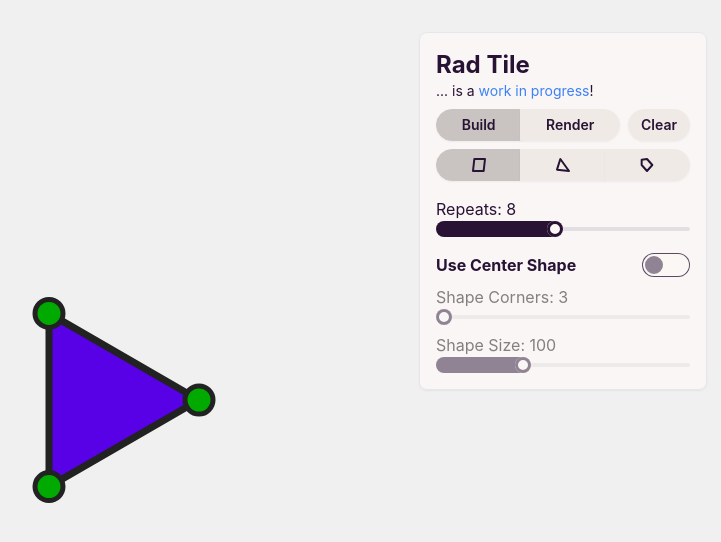
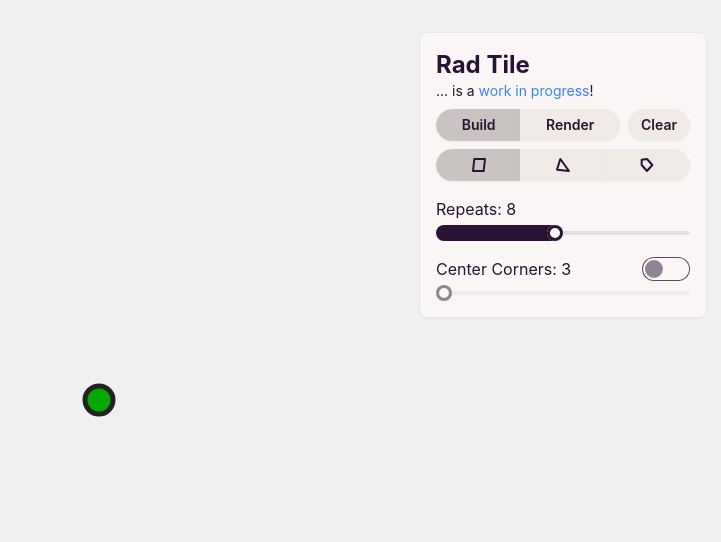
Before and after one commit to flatpickles/rad-tile, a React (Vite) app: page / in a window 1280 px wide. Shown: the top 542 px of the page, without its empty margins (541-1262 px from the left). Built offline with nearby package versions, Linux system fonts and the light colour scheme.

Commit message:
Use center shape UI to configure center shape

```diff
--- a/src/components/CenterShapeSelector.tsx
+++ b/src/components/CenterShapeSelector.tsx
@@ -1,38 +1,40 @@
-import React, { useState } from 'react';
+import React from 'react';
+import { Defaults } from '../util/Defaults';
 import SimpleSlider from './SimpleSlider';
 
 /*
     todo:
-    - centralize state values
-    - disable after shape is started
-    - set repeats accordingly
-    - handle reset
-    - make it pretty
+    - clean up state stuff
+    - allow multiples for new base
 */
 
 interface CenterShapeSelectorProps {
     enabled: boolean;
+    shapeCorners: number;
+    setShapeCorners: (value: number) => void;
+    useCenterShape: boolean;
+    setUseCenterShape: (value: boolean) => void;
 }
 
 const CenterShapeSelector: React.FC<CenterShapeSelectorProps> = ({
     enabled,
+    shapeCorners,
+    setShapeCorners,
+    useCenterShape,
+    setUseCenterShape,
 }) => {
-    const [useCenterShape, setUseCenterShape] = useState(false);
-    const [shapeCorners, setShapeCorners] = useState(3);
-    const [shapeSize, setShapeSize] = useState(100);
-
     return (
         <div
-            className={`flex flex-col gap-2 ${!enabled ? 'opacity-50 pointer-events-none' : ''}`}
+            className={`flex flex-col gap-1 ${!enabled ? 'opacity-50 pointer-events-none' : ''}`}
         >
             <div className="form-control">
                 <label className="label cursor-pointer p-0">
                     <span
-                        className={`font-bold label-text text-base ${
+                        className={`label-text text-base ${
                             !enabled ? 'btn-secondary opacity-50' : ''
                         }`}
                     >
-                        Use Center Shape
+                        Center Corners: {shapeCorners}
                     </span>
                     <input
                         type="checkbox"
@@ -47,19 +49,8 @@ const CenterShapeSelector: React.FC<CenterShapeSelectorProps> = ({
                 value={shapeCorners}
                 setValue={setShapeCorners}
                 min={3}
-                max={12}
+                max={Defaults.maxCenterCorners}
                 step={1}
-                label="Shape Corners"
-                disabled={!useCenterShape}
-            />
-
-            <SimpleSlider
-                value={shapeSize}
-                setValue={setShapeSize}
-                min={50}
-                max={200}
-                step={10}
-                label="Shape Size"
                 disabled={!useCenterShape}
             />
         </div>
--- a/src/components/RepeatSlider.tsx
+++ b/src/components/RepeatSlider.tsx
@@ -28,7 +28,7 @@ const RepeatSlider: React.FC<RepeatSliderProps> = ({
     }
 
     return (
-        <div className="flex flex-col">
+        <div className="flex flex-col gap-1">
             <div className="flex justify-between">
                 <p>Repeats: {repeats}</p>
                 {baseRepeats && <p>Base: {baseRepeats}</p>}
--- a/src/components/SimpleSlider.tsx
+++ b/src/components/SimpleSlider.tsx
@@ -23,7 +23,7 @@ const SimpleSlider: React.FC<SimpleSliderProps> = ({
     }
 
     return (
-        <div className="flex flex-col">
+        <div className="flex flex-col gap-1">
             {label && (
                 <div className="flex justify-between">
                     <p
--- a/src/main/ContentsBuild.tsx
+++ b/src/main/ContentsBuild.tsx
@@ -13,6 +13,12 @@ interface ContentsBuildProps {
     setActiveShape: (shape: ShapeType) => void;
     baseRepeats: number | null;
     setBaseRepeats: (baseRepeats: number | null) => void;
+    centerShapeAvailable: boolean;
+    setCenterShapeAvailable: (centerShapeAvailable: boolean) => void;
+    useCenterShape: boolean;
+    setUseCenterShape: (useCenterShape: boolean) => void;
+    shapeCorners: number;
+    setShapeCorners: (shapeCorners: number) => void;
 }
 
 const ContentsBuild: React.FC<ContentsBuildProps> = ({
@@ -23,7 +29,20 @@ const ContentsBuild: React.FC<ContentsBuildProps> = ({
     setBaseRepeats,
     activeShape,
     setActiveShape,
+    centerShapeAvailable,
+    setCenterShapeAvailable,
+    useCenterShape,
+    setUseCenterShape,
+    shapeCorners,
+    setShapeCorners,
 }) => {
+    const initializeWithCenterShape = (corners: number) => {
+        manager.initializeWithCenterShape(corners);
+        setRepeats(corners);
+        setBaseRepeats(corners);
+        manager.setRepeats(corners);
+    };
+
     const handleShapeChange = (shape: ShapeType) => {
         setActiveShape(shape);
         manager.setShape(shape);
@@ -34,10 +53,37 @@ const ContentsBuild: React.FC<ContentsBuildProps> = ({
         manager.setRepeats(repeatCount);
     };
 
+    const handleUseCenterShapeChange = (useCenterShape: boolean) => {
+        setUseCenterShape(useCenterShape);
+        if (useCenterShape) {
+            initializeWithCenterShape(shapeCorners);
+        } else {
+            manager.reset(false);
+            setBaseRepeats(null);
+        }
+    };
+
+    const handleCenterShapeCornersChange = (corners: number) => {
+        setShapeCorners(corners);
+        if (useCenterShape) {
+            initializeWithCenterShape(shapeCorners);
+        }
+    };
+
     useEffect(() => {
         const addRemoveListener = (event: TileManagerEvent) => {
+            const centerOnly =
+                event.currentTiles.length === 1 &&
+                event.currentTiles[0].isCenter;
             setBaseRepeats(
-                event.newMinRepeats !== Infinity ? event.newMinRepeats : null,
+                event.newMinRepeats !== Infinity
+                    ? event.newMinRepeats
+                    : centerOnly
+                      ? event.currentTiles[0].corners.length
+                      : null,
+            );
+            setCenterShapeAvailable(
+                event.currentTiles.length === 0 || centerOnly,
             );
         };
         manager.addEventListener('add', addRemoveListener);
@@ -59,7 +105,13 @@ const ContentsBuild: React.FC<ContentsBuildProps> = ({
                 setRepeats={repeatSliderSet}
                 baseRepeats={baseRepeats}
             />
-            <CenterShapeSelector enabled={true} />
+            <CenterShapeSelector
+                enabled={centerShapeAvailable}
+                shapeCorners={shapeCorners}
+                setShapeCorners={handleCenterShapeCornersChange}
+                useCenterShape={useCenterShape}
+                setUseCenterShape={handleUseCenterShapeChange}
+            />
         </div>
     );
 };
--- a/src/main/Overlay.tsx
+++ b/src/main/Overlay.tsx
@@ -17,6 +17,9 @@ const Overlay: React.FC<OverlayProps> = ({ manager }) => {
     const [repeats, setRepeats] = useState(Defaults.repeats);
     const [baseRepeats, setBaseRepeats] = useState<number | null>(null);
     const [activeShape, setActiveShape] = useState<ShapeType>('quad');
+    const [centerShapeAvailable, setCenterShapeAvailable] = useState(true);
+    const [useCenterShape, setUseCenterShape] = useState(false);
+    const [shapeCorners, setShapeCorners] = useState(3);
 
     const handleModeChange = (mode: TileManagerMode) => {
         setActiveMode(mode);
@@ -27,6 +30,9 @@ const Overlay: React.FC<OverlayProps> = ({ manager }) => {
         setRepeats(Defaults.repeats);
         setBaseRepeats(null);
         setActiveShape(Defaults.shape);
+        setCenterShapeAvailable(true);
+        setUseCenterShape(false);
+        setShapeCorners(3);
         handleModeChange('build');
         manager.reset();
     };
@@ -50,6 +56,12 @@ const Overlay: React.FC<OverlayProps> = ({ manager }) => {
                     setBaseRepeats={setBaseRepeats}
                     activeShape={activeShape}
                     setActiveShape={setActiveShape}
+                    centerShapeAvailable={centerShapeAvailable}
+                    setCenterShapeAvailable={setCenterShapeAvailable}
+                    useCenterShape={useCenterShape}
+                    setUseCenterShape={setUseCenterShape}
+                    shapeCorners={shapeCorners}
+                    setShapeCorners={setShapeCorners}
                 />
             )}
             {activeMode === 'render' && <ContentsRender manager={manager} />}
--- a/src/tile/TileManager.ts
+++ b/src/tile/TileManager.ts
@@ -58,10 +58,6 @@ export class TileManager {
     private mode: TileManagerMode = Defaults.mode;
     private repeats: number = Defaults.repeats;
     private shapeType: ShapeType = Defaults.shape;
-
-    constructor() {
-        this.model.initializeWithStartTile(3);
-    }
 
     // Event listeners
 
@@ -135,7 +131,7 @@ export class TileManager {
                     this.hoverPoint.x,
                     this.hoverPoint.y,
                 );
-                if (!tileToSelect?.removable) return;
+                if (tileToSelect?.isCenter) return;
                 const newSelectedTileId = tileToSelect?.id;
                 // Change the selected tile, or remove it if it's already selected
                 if (
@@ -150,10 +146,11 @@ export class TileManager {
                         this.#broadcast({
                             type: 'remove',
                             newMinRepeats: this.model.minRepeats,
+                            currentTiles: this.model.tiles,
                         });
                     }
                 } else {
-                    this.selectedTileId = newSelectedTileId;
+                    this.selectedTileId = newSelectedTileId ?? null;
                 }
             }
         }
@@ -261,11 +258,17 @@ export class TileManager {
         this.#broadcast({
             type: 'add',
             newMinRepeats: this.model.minRepeats,
+            currentTiles: this.model.tiles,
         });
         return true;
     }
 
     // State handling
+
+    initializeWithCenterShape(corners: number) {
+        this.reset(false);
+        this.model.initializeWithStartTile(corners);
+    }
 
     setRepeats(repeats: number) {
         this.repeats = repeats;
@@ -274,12 +277,15 @@ export class TileManager {
         }
     }
 
-    reset() {
+    reset(setDefaults: boolean = true) {
         this.model.clear();
         this.zoom = 1;
         this.cancelInput();
-        this.setRepeats(Defaults.repeats);
-        this.setShape(Defaults.shape);
+        this.progressPoints = [];
+        if (setDefaults) {
+            this.setRepeats(Defaults.repeats);
+            this.setShape(Defaults.shape);
+        }
     }
 
     setMode(mode: TileManagerMode) {
--- a/src/tile/TileModel.ts
+++ b/src/tile/TileModel.ts
@@ -29,7 +29,7 @@ export type Tile = {
     repeats: number;
     color: string;
     id: string;
-    removable: boolean;
+    isCenter: boolean;
 };
 
 export function tileRotationPoints(tile: Tile): Point[][] {
@@ -59,7 +59,7 @@ function getCenterTile(pointCount: number, radius = 100): Tile {
         repeats: 1,
         color: randomColor(),
         id: crypto.randomUUID(),
-        removable: false,
+        isCenter: true,
     };
 }
 
@@ -268,7 +268,7 @@ export class TileModel {
         if (index === -1) {
             return false;
         }
-        if (!this.tiles[index].removable) {
+        if (this.tiles[index].isCenter) {
             return false;
         }
 
@@ -289,6 +289,7 @@ export class TileModel {
         // Update minRepeats
         let newMinRepeats = Infinity;
         this.tiles.forEach((tile) => {
+            if (tile.isCenter) return;
             newMinRepeats = Math.min(newMinRepeats, tile.repeats);
         });
         this.minRepeats = newMinRepeats;
@@ -335,7 +336,7 @@ export class TileModel {
             repeats,
             color: this.currentColor,
             id: this.currentId,
-            removable: true,
+            isCenter: false,
         };
         return this.canCommitTile(this.progressTile);
     }
--- a/src/tile/TileTypes.ts
+++ b/src/tile/TileTypes.ts
@@ -1,3 +1,5 @@
+import { Tile } from './TileModel';
+
 export type TileManagerMode = 'build' | 'render';
 export type ShapeType = 'quad' | 'tri' | 'free';
 
@@ -5,6 +7,7 @@ export type TileManagerEventType = 'add' | 'remove';
 export type TileManagerEvent = {
     type: TileManagerEventType;
     newMinRepeats: number;
+    currentTiles: Tile[];
 };
 
 export type TileStyle = {
--- a/src/util/Defaults.ts
+++ b/src/util/Defaults.ts
@@ -3,12 +3,14 @@ import { ShapeType, TileManagerMode, TileStyle } from '../tile/TileTypes';
 export const Defaults: {
     repeats: number;
     maxRepeats: number;
+    maxCenterCorners: number;
     shape: ShapeType;
     mode: TileManagerMode;
     style: TileStyle;
 } = {
     repeats: 8,
     maxRepeats: 16,
+    maxCenterCorners: 8,
     shape: 'quad',
     mode: 'build',
     style: {
```
